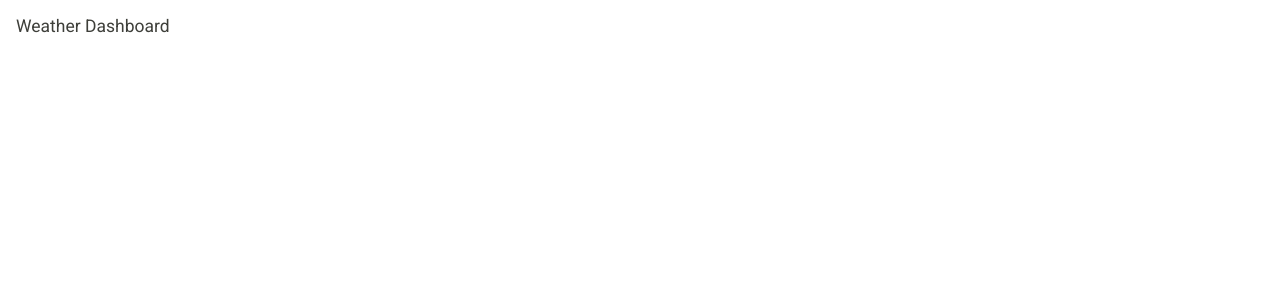
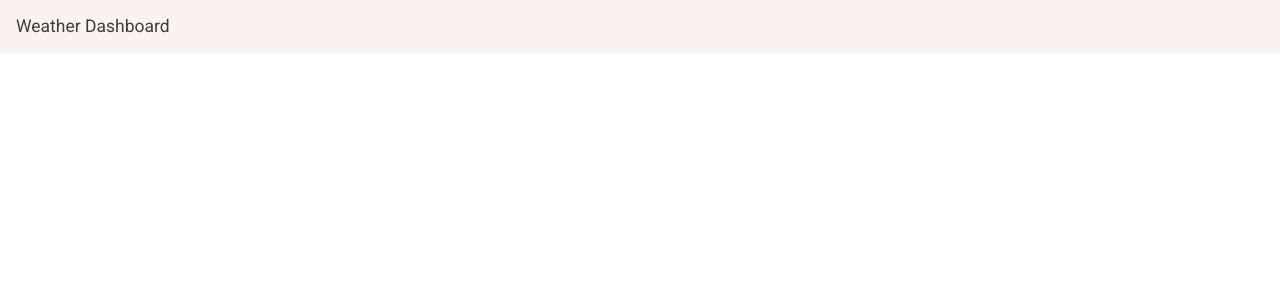
Before and after one commit to simplecatsoftware/weather-dashboard, a React (Create React App) app: page / in a window 1280 px wide. Shown: the top 300 px of the page. Built offline with nearby package versions, Linux system fonts and the light colour scheme.

Commit message:
use light background

```diff
--- a/src/App.jsx
+++ b/src/App.jsx
@@ -1,8 +1,8 @@
 import React, {Component} from 'react';
 import {
-    Col, Collapse, Container,
-    Nav, Navbar, NavbarBrand, NavbarToggler, NavLink,
-    Row
+    Col, Container,
+    Navbar, NavbarBrand,
+    Row,
 } from 'reactstrap';
 
 import './App.scss';
@@ -11,7 +11,7 @@ class App extends Component {
     render() {
         return (
             <div>
-                <Navbar expand={'sm'} light>
+                <Navbar expand={'sm'} light color={'light'}>
                     <NavbarBrand>Weather Dashboard</NavbarBrand>
                 </Navbar>
                 <Container>
```
